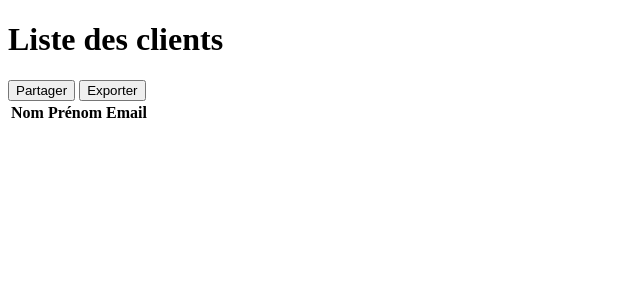
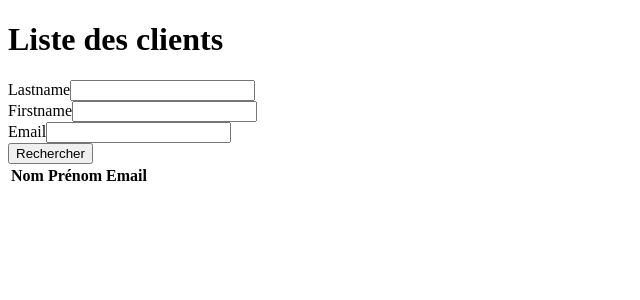
Before and after one commit to carolinechap/fidelity-card, a Symfony app: template templates/admin/user/index.html.twig in a window 1280 px wide. Shown: the part 60-360 px from the top of the page, without its empty margins (0-640 px from the left). Run offline with Twig, Linux system fonts and the light colour scheme; the template is opened without the code that fills it, so the values that code supplies are empty; form fields are guessed from the names that the template uses; some libraries are stand-ins or nearby versions.

Commit message:
:sparkles: search form for users

```diff
--- a/templates/admin/user/index.html.twig
+++ b/templates/admin/user/index.html.twig
@@ -9,11 +9,29 @@
     <div class="container container-admin ml-sm-auto col-md-7 col-lg-7 px-md-2 px-4">
         <div class="d-flex justify-content-between flex-wrap flex-md-nowrap align-items-center pt-3 pb-2 mb-3 border-bottom">
             <h1 class="h2">Liste des clients</h1>
-            <div class="btn-toolbar mb-2 mb-md-0">
-                <div class="btn-group mr-2">
-                    <button class="btn btn-sm btn-outline-secondary">Partager</button>
-                    <button class="btn btn-sm btn-outline-secondary">Exporter</button>
+        </div>
+        <div class="card bg-light mb-3">
+            <div class="card-body">
+                {{ form_start(search_form) }}
+                <div class="row">
+                    <div class="col-md-6">
+                        {{ form_row(search_form.lastname) }}
+                    </div>
+                    <div class="col-md-6">
+                        {{ form_row(search_form.firstname) }}
+                    </div>
                 </div>
+                <div class="row">
+                    <div class="col-md-12">
+                        {{ form_row(search_form.email) }}
+                    </div>
+                </div>
+                <div class="text-right">
+                    <button type="submit" class="btn btn-outline-secondary">
+                        Rechercher
+                    </button>
+                </div>
+                {{ form_end(search_form) }}
             </div>
         </div>
         <div class="table-responsive table-hover">
```
Also changed, not shown: src/Controller/Admin/UserController.php (+9 -1 lines), src/Form/SearchUserType.php (added, +41 -0 lines), src/Repository/UserRepository.php (+28 -0 lines).
